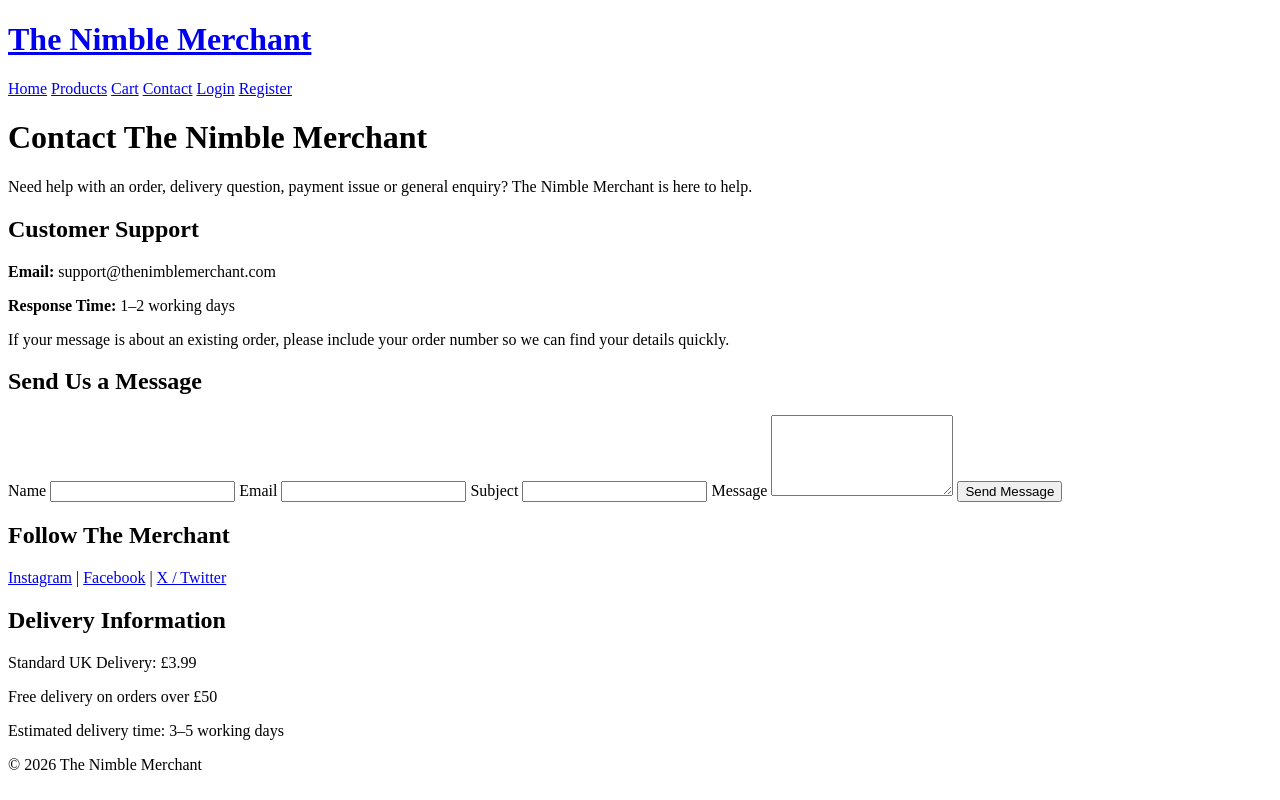
After one commit to Luke-Smith92/TheNimbleMerchant, a Django app: page /contact/ in a window 1280 px wide. The commit adds this page. Run offline with Django 5.2, Linux system fonts and the light colour scheme.

Commit message:
Add contact page and navigation link

```diff
--- a/cart/templates/cart/cart.html
+++ b/cart/templates/cart/cart.html
@@ -41,7 +41,7 @@
 <hr>
     {% endfor %}
 
-    <<h3>Order Summary</h3>
+    <h3>Order Summary</h3>
 
 <p>Subtotal: £{{ total }}</p>
 <p>Delivery: £{{ delivery }}</p>
--- /dev/null
+++ b/home/templates/home/contact.html
@@ -0,0 +1,56 @@
+{% extends "base.html" %}
+
+{% block content %}
+
+<h1>Contact The Nimble Merchant</h1>
+
+<p>
+    Need help with an order, delivery question, payment issue or general enquiry?
+    The Nimble Merchant is here to help.
+</p>
+
+<h2>Customer Support</h2>
+
+<p><strong>Email:</strong> support@thenimblemerchant.com</p>
+<p><strong>Response Time:</strong> 1–2 working days</p>
+
+<p>
+    If your message is about an existing order, please include your order number
+    so we can find your details quickly.
+</p>
+
+<h2>Send Us a Message</h2>
+
+<form method="POST">
+    {% csrf_token %}
+
+    <label for="name">Name</label>
+    <input type="text" name="name" id="name" required>
+
+    <label for="email">Email</label>
+    <input type="email" name="email" id="email" required>
+
+    <label for="subject">Subject</label>
+    <input type="text" name="subject" id="subject" required>
+
+    <label for="message">Message</label>
+    <textarea name="message" id="message" rows="5" required></textarea>
+
+    <button type="submit">Send Message</button>
+</form>
+
+<h2>Follow The Merchant</h2>
+
+<p>
+    <a href="#">Instagram</a> |
+    <a href="#">Facebook</a> |
+    <a href="#">X / Twitter</a>
+</p>
+
+<h2>Delivery Information</h2>
+
+<p>Standard UK Delivery: £3.99</p>
+<p>Free delivery on orders over £50</p>
+<p>Estimated delivery time: 3–5 working days</p>
+
+{% endblock %}
--- a/home/urls.py
+++ b/home/urls.py
@@ -3,6 +3,7 @@ from . import views
 
 urlpatterns = [
     path('', views.index, name='home'),
+    path('contact/', views.contact, name='contact'),
 ]
 from django.shortcuts import render
 
--- a/home/views.py
+++ b/home/views.py
@@ -2,3 +2,6 @@ from django.shortcuts import render
 
 def index(request):
     return render(request, 'home/index.html')
+def contact(request):
+    """Display contact page."""
+    return render(request, 'home/contact.html')
--- a/nimble_merchant/urls.py
+++ b/nimble_merchant/urls.py
@@ -29,4 +29,5 @@ urlpatterns = [
     path('accounts/logout/', auth_views.LogoutView.as_view(), name='logout'),
     path('accounts/register/', profile_views.register, name='register'),
     path('accounts/profile/', profile_views.profile, name='profile'),
+    path('', include('home.urls')),
 ]
--- a/templates/base.html
+++ b/templates/base.html
@@ -18,9 +18,9 @@
             <a href="{% url 'home' %}">Home</a>
             <a href="{% url 'products' %}">Products</a>
             <a href="{% url 'view_cart' %}">Cart</a>
-
+            <a href="{% url 'contact'%}">Contact</a>
             {% if user.is_authenticated %}
-                <a href="{% url 'profile' %}">Profile</a>
+            <a href="{% url 'profile' %}">Profile</a>
 
                 <form method="post" action="{% url 'logout' %}" style="display:inline;">
                     {% csrf_token %}
```
Also changed, not shown: checkout/views.py (+18 -2 lines), README.md, checkout/urls.py (line endings or trailing spaces), 1 other file.
